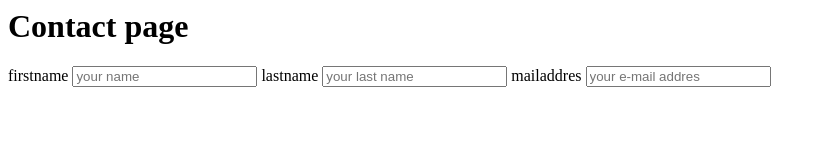
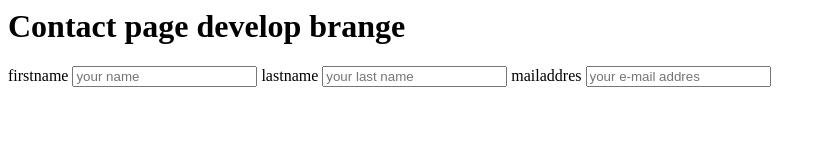
Before and after one commit to LasseV98/test-github, a plain HTML site: page contact.html in a window 1280 px wide. Shown: the whole page, without its empty margins (0-825 px from the left). Drawn offline with Linux system fonts and the light colour scheme.

Commit message:
enter new heading

```diff
--- a/contact.html
+++ b/contact.html
@@ -6,7 +6,7 @@
 </head>
 <body>
     <h1>
-        Contact page
+        Contact page develop brange
     </h1>
     <form >
         <label for="firstname">firstname</label>
```
